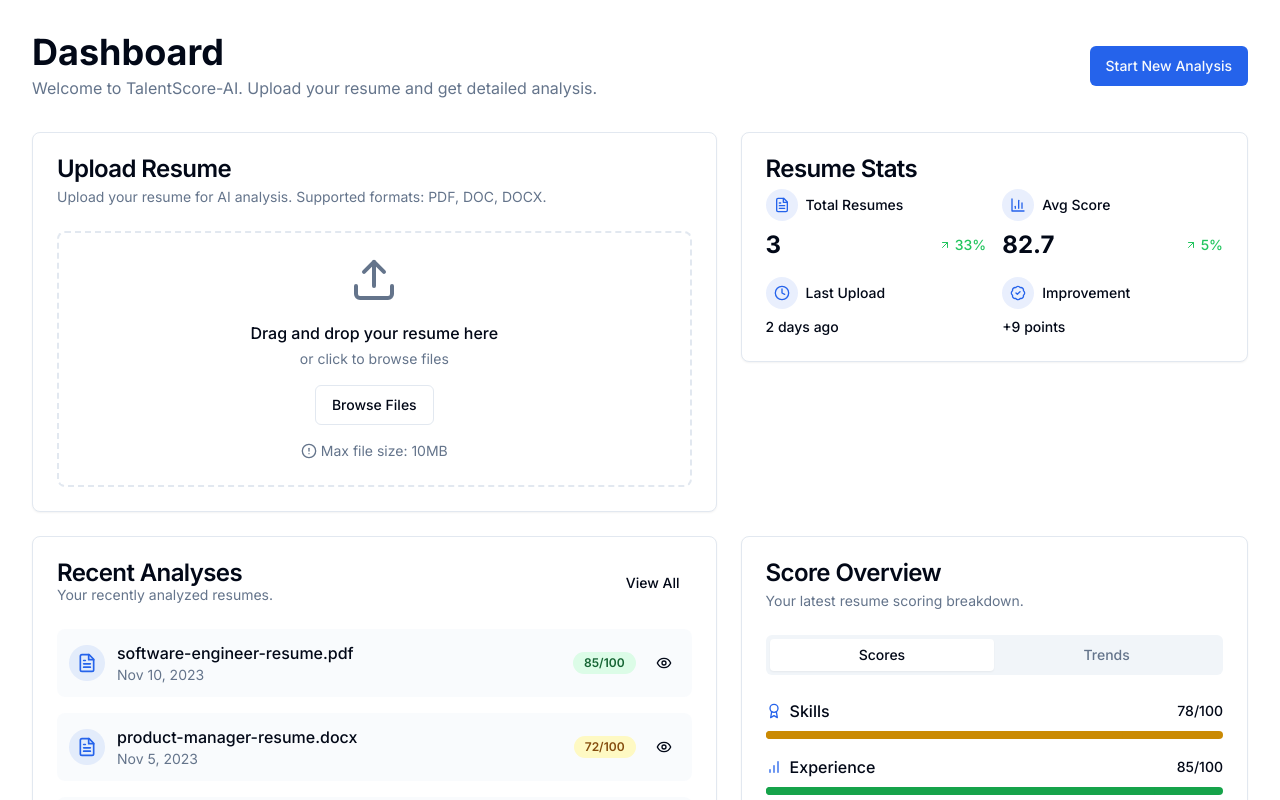
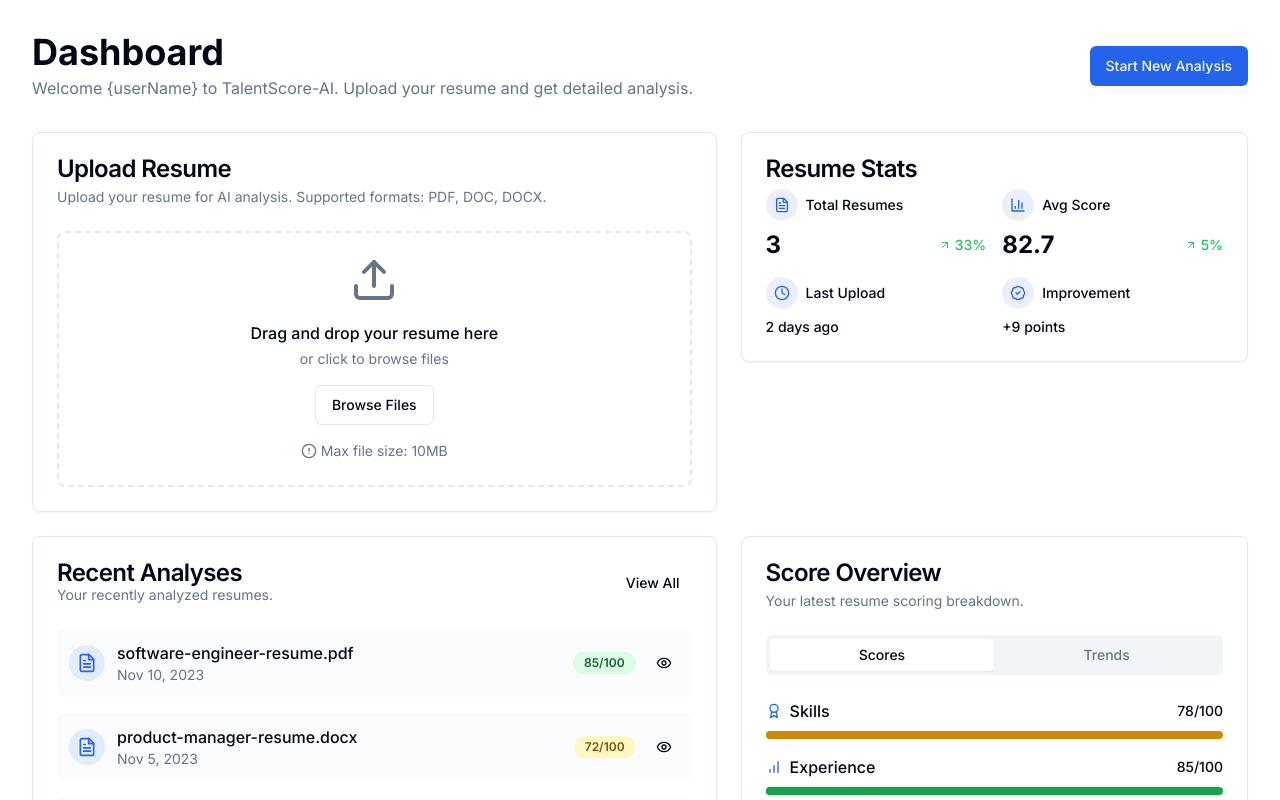
Before and after one commit to LeonardoLuca/TalentScore-AI, a Next.js app: page /dashboard in a window 1280 px wide. Shown: the top 800 px of the page. Built offline with nearby package versions, Linux system fonts and the light colour scheme.

Commit message:
Start to user login

```diff
--- a/app/dashboard/page.tsx
+++ b/app/dashboard/page.tsx
@@ -12,7 +12,7 @@ export default function DashboardPage() {
     <DashboardShell>
       <DashboardHeader
         heading="Dashboard"
-        text="Welcome to TalentScore-AI. Upload your resume and get detailed analysis."
+        text="Welcome {userName} to TalentScore-AI. Upload your resume and get detailed analysis."
       >
         <Link href="/analysis/new">
           <Button>Start New Analysis</Button>
```
